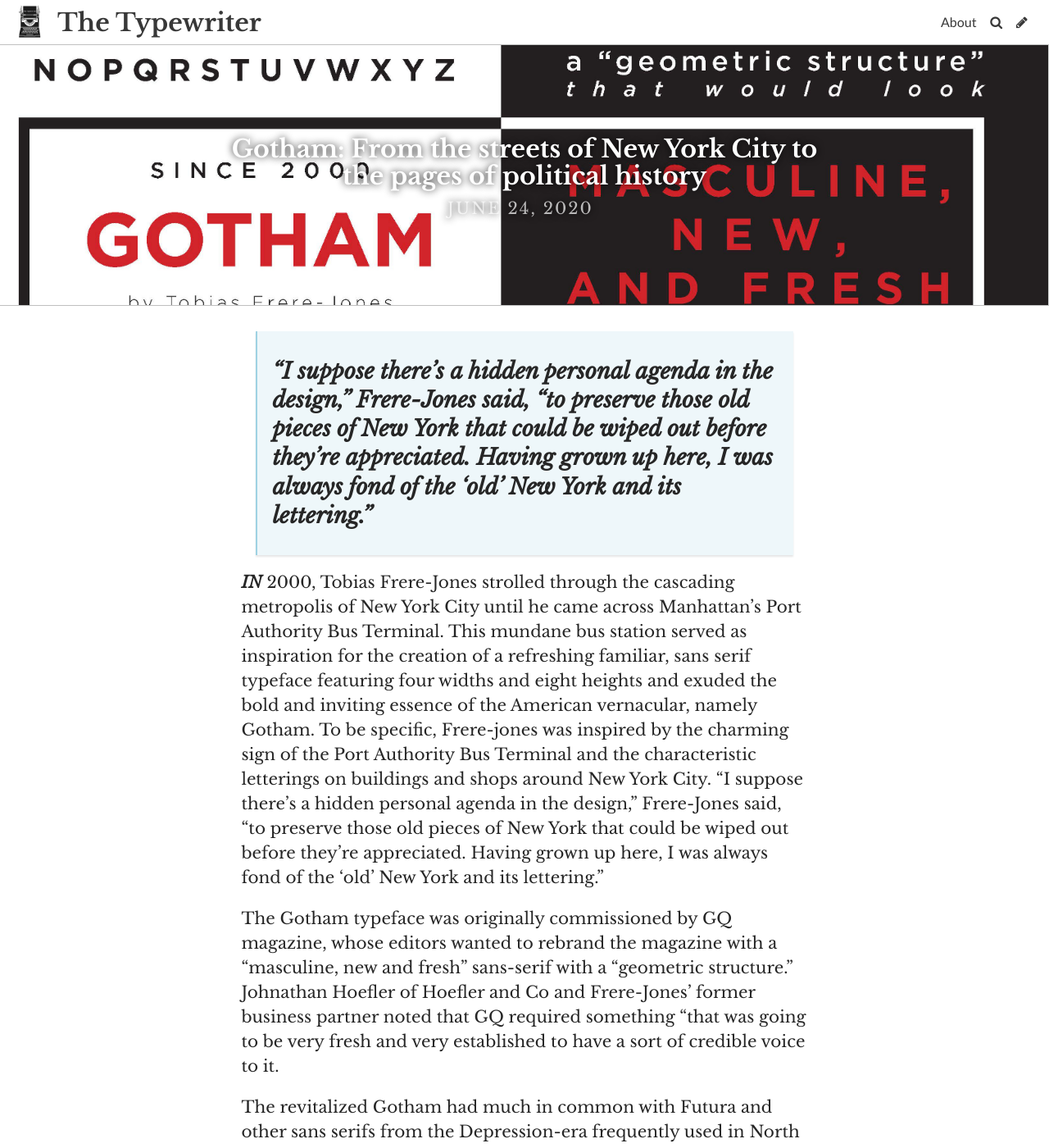
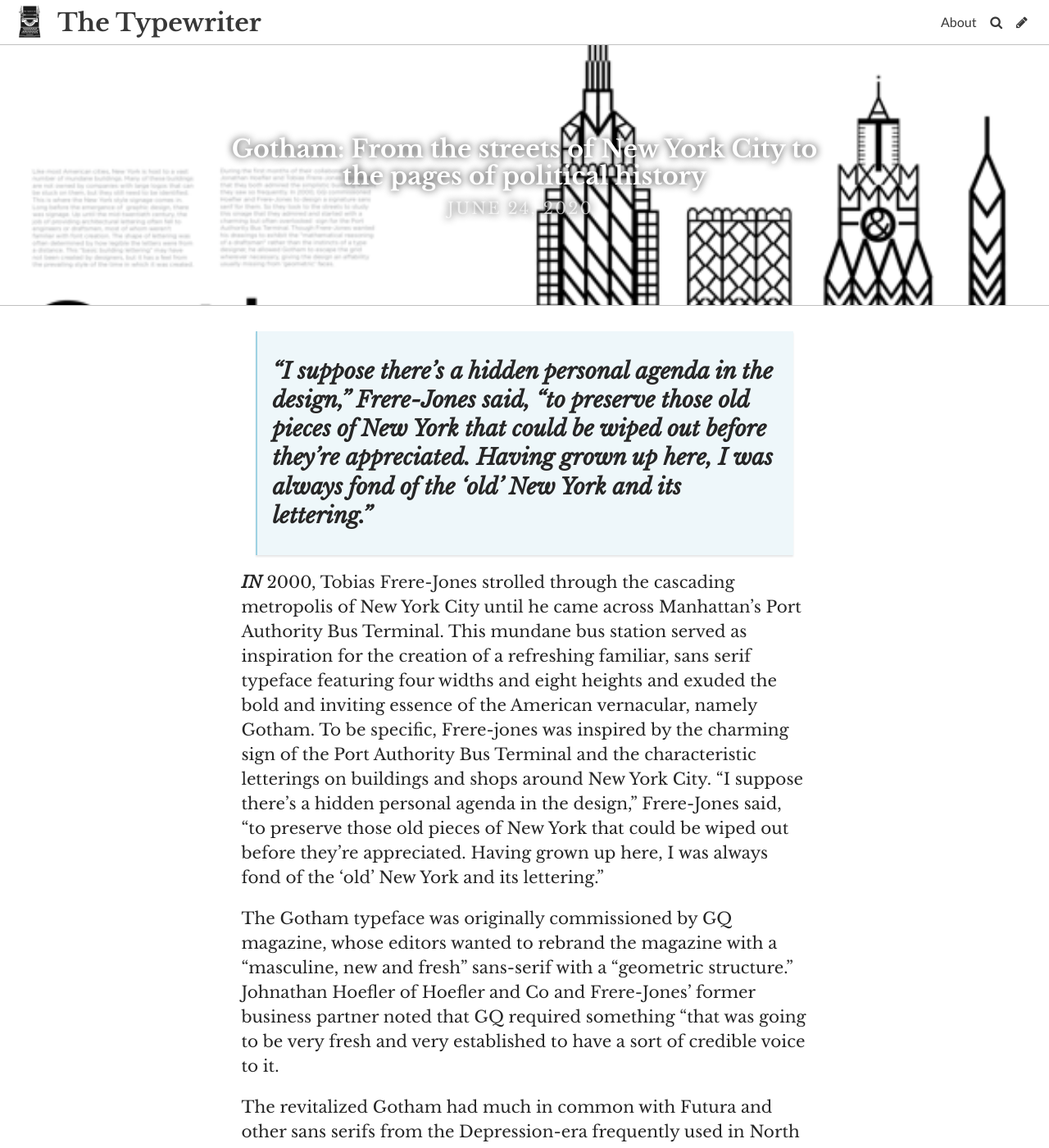
Before and after one commit to ismirithu/Typewriter, a Jekyll site: the page built from _posts/2019-07-20-here-is-my-new-post-for-trial.md, in a window 1280 px wide and 1400 px high. Shown: the whole window at 82% size. Built offline with Jekyll 4.4.1, drawn with Linux system fonts in a browser that asks for light colours; some web fonts are replaced.

Commit message:
Update Post “2019-07-20-here-is-my-new-post-for-trial”

```diff
--- a/_posts/2019-07-20-here-is-my-new-post-for-trial.md
+++ b/_posts/2019-07-20-here-is-my-new-post-for-trial.md
@@ -2,7 +2,7 @@
 layout: post
 title: "Gotham: From the streets of New York City to the pages of political history"
 date: 2020-06-24 17:50
-header_feature_image: ../uploads/gotham-font.jpg
+header_feature_image: ../uploads/d28f5988f706f39d73f6a900ea1699c6.png
 caption: Gotham Specimen Poster via
   https://printedmatterclass.wordpress.com/2012/11/10/type-specimen-sheets-homework-assignment/
 comments: true
```
Also changed, not shown: uploads/542dbfd9-8a92-43e5-abe8-ec20e807c2f6_rw_1920.jpg (added), uploads/d28f5988f706f39d73f6a900ea1699c6.png (added).
